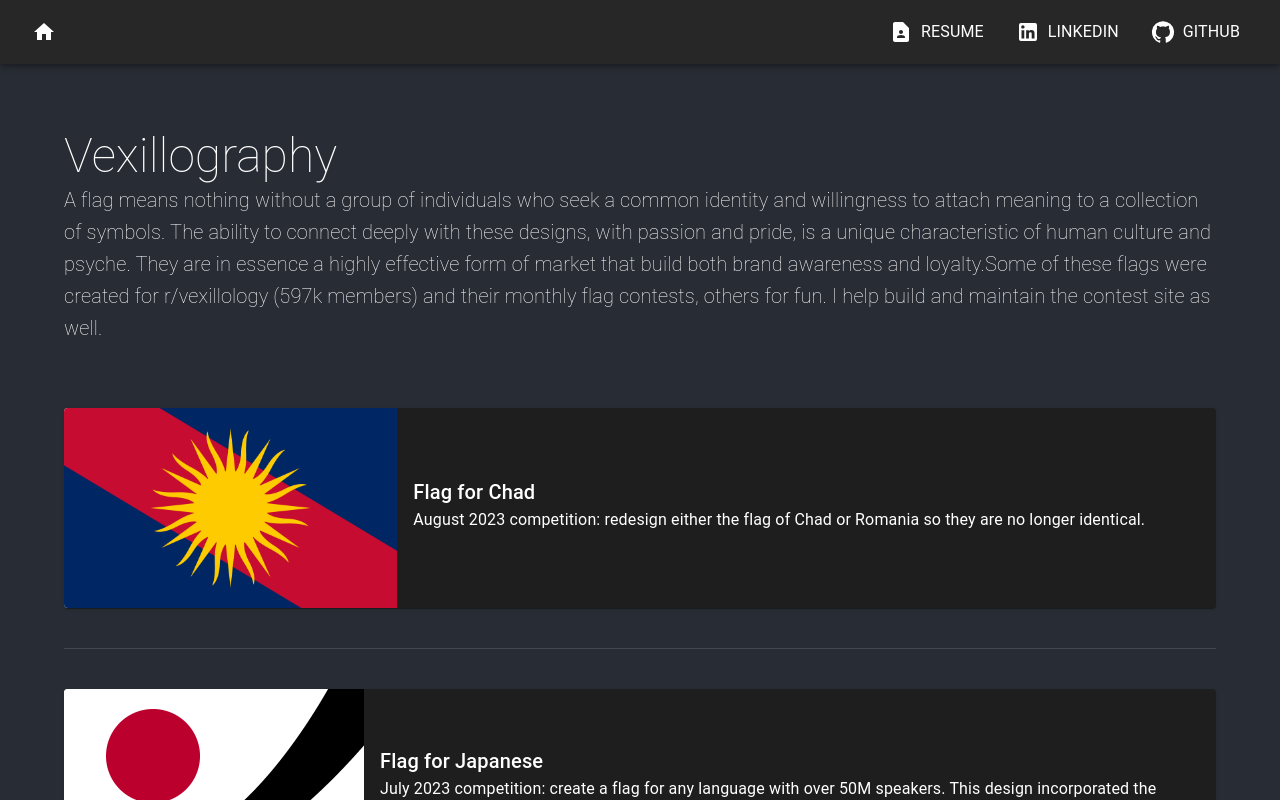
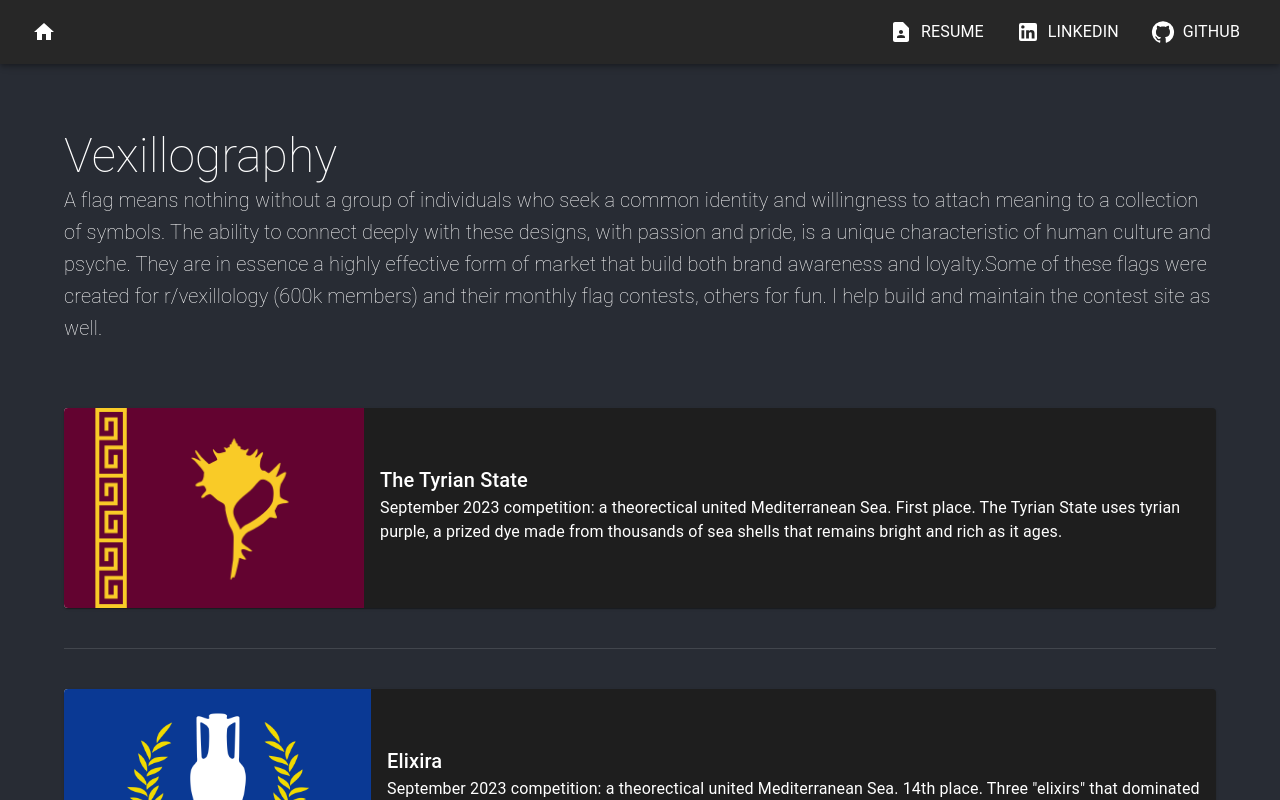
Before and after one commit to rissois/rissois.github.io, a React (Create React App) app: page /vexillography in a window 1280 px wide. Shown: the top 800 px of the page. Built offline with nearby package versions, Linux system fonts and the light colour scheme.

Commit message:
September flags

```diff
--- a/src/projects/Vexillography.js
+++ b/src/projects/Vexillography.js
@@ -1,8 +1,10 @@
 export const VEXILLOGRAPHY = {
   name: 'Vexillography',
   description: ['A flag means nothing without a group of individuals who seek a common identity and willingness to attach meaning to a collection of symbols. The ability to connect deeply with these designs, with passion and pride, is a unique characteristic of human culture and psyche. They are in essence a highly effective form of market that build both brand awareness and loyalty.',
-    'Some of these flags were created for r/vexillology (597k members) and their monthly flag contests, others for fun. I help build and maintain the contest site as well.'],
+    'Some of these flags were created for r/vexillology (600k members) and their monthly flag contests, others for fun. I help build and maintain the contest site as well.'],
   photos: [
+    { uri: '/flags/Tyrian.png', width: 1224, height: 816, title: 'The Tyrian State', text: 'September 2023 competition: a theorectical united Mediterranean Sea. First place. The Tyrian State uses tyrian purple, a prized dye made from thousands of sea shells that remains bright and rich as it ages.' },
+    { uri: '/flags/Elixira.png', width: 1756, height: 1144, title: 'Elixira', text: 'September 2023 competition: a theorectical united Mediterranean Sea. 14th place. Three "elixirs" that dominated trade in the region: wine of the amphora, olive oil in the olive tree, and the sea itself.' },
     { uri: '/flags/Chad.png', width: 1000, height: 600, title: 'Flag for Chad', text: 'August 2023 competition: redesign either the flag of Chad or Romania so they are no longer identical.' },
     { uri: '/flags/Japanese.png', width: 600, height: 400, title: 'Flag for Japanese', text: 'July 2023 competition: create a flag for any language with over 50M speakers. This design incorporated the Japanese caligraphy brushstroke with the Rising Sun in canton. It placed 5th.' },
     { uri: '/flags/Detroit.png', width: 1000, height: 600, title: 'Flag for Detroit', text: 'The Detroit flag violates some key rules of flag design (no words, no seals). This is a simplified version.' },
```
Also changed, not shown: public/flags/Elixira.png (added), public/flags/Tyrian.png (added).
